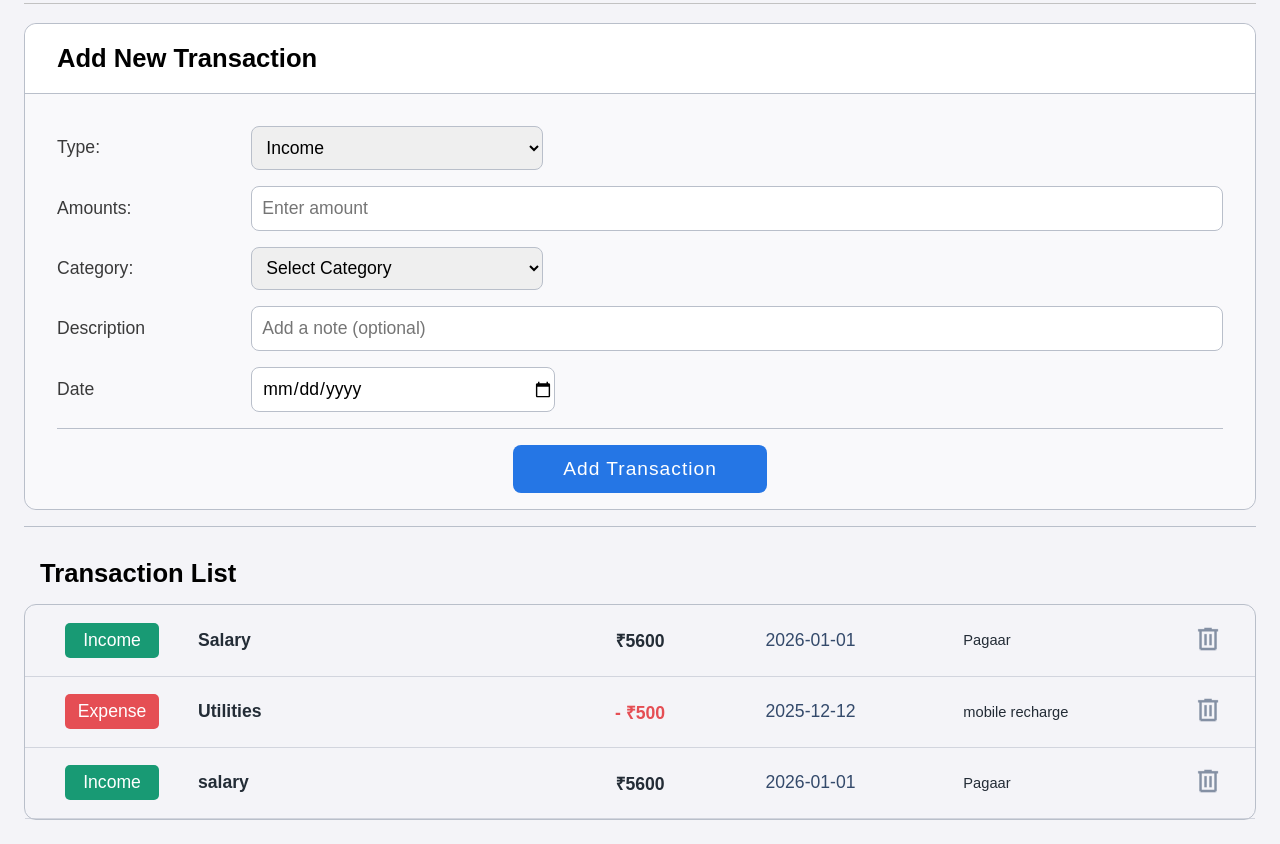
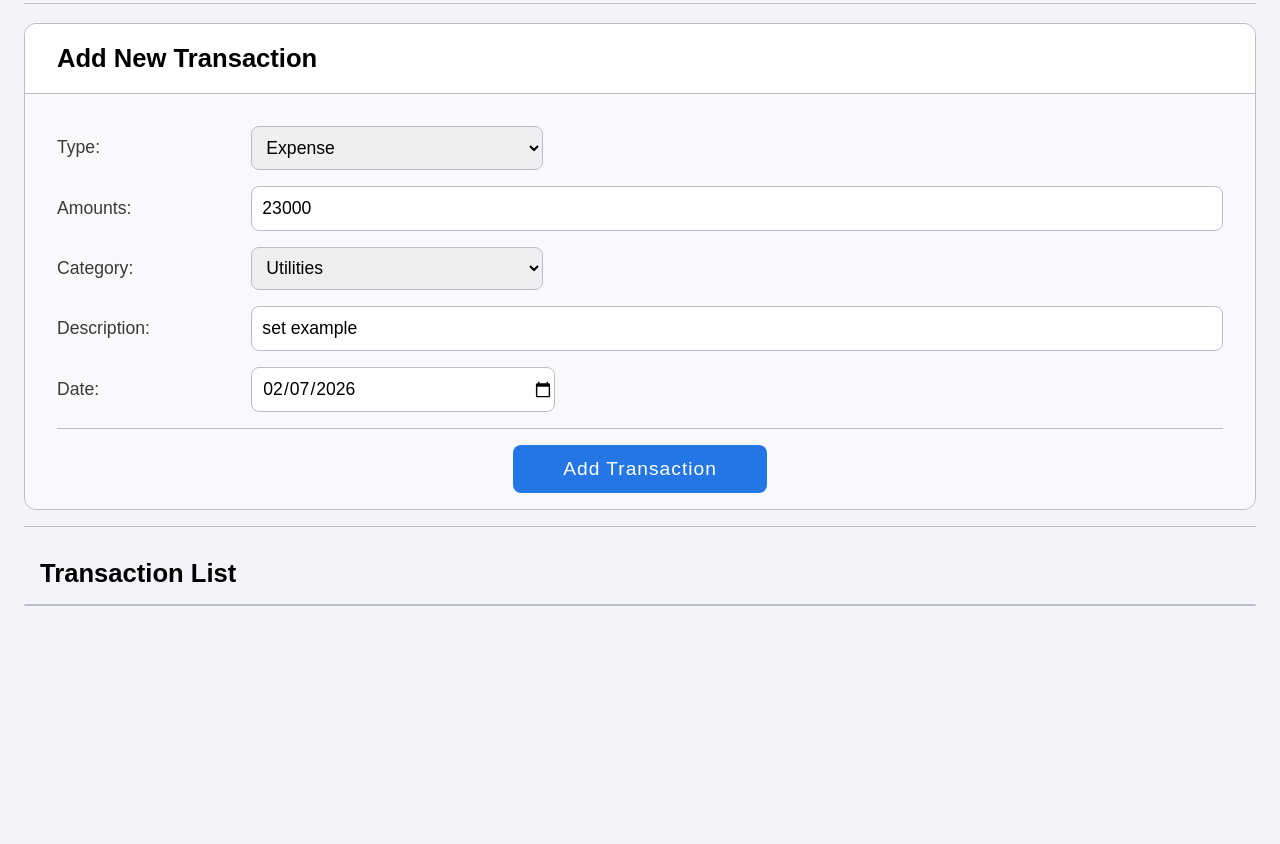
Before and after one commit to Yashkamal-dev/Expense-Tracker, a plain HTML site: page index.html in a window 1280 px wide. Shown: the part 280-1124 px from the top of the page. After the commit the page ends 910 px from the top, so only its background shows below. Drawn offline with Linux system fonts and the light colour scheme.

Commit message:
Remove hard-coded transactions from HTML

```diff
--- a/index.html
+++ b/index.html
@@ -39,8 +39,8 @@
               <div class="input-label-field-wrapper">
                 <label for="type">Type:</label>
                 <select name="type" id="type" class="input-feild dropDown">
+                  <option value="Expense" selected>Expense</option>
                   <option value="Income">Income</option>
-                  <option value="Expense">Expense</option>
                 </select>
               </div>
               <div class="input-label-field-wrapper">
@@ -48,19 +48,20 @@
                 <input
                   type="text"
                   name="amount"
+                  placeholder="Enter amount"
+                  value="23000"
                   id="amount"
-                  placeholder="Enter amount"
                   class="input-feild textBox"
                 />
               </div>
               <div class="input-label-field-wrapper">
                 <label for="category">Category:</label>
                 <select name="type" id="category" class="input-feild dropDown">
-                  <option value="" selected>Select Category</option>
-                  <option value="Food">food</option>
+                  <option value="-1" disabled>Select Category</option>
+                  <option value="Food">Food</option>
                   <option value="Transport">Transport</option>
                   <option value="Groceries">Groceries</option>
-                  <option value="Utilities">Utilities</option>
+                  <option value="Utilities" selected>Utilities</option>
                   <option value="Health">Health</option>
                   <option value="Education">Education</option>
                   <option value="Entertainment">Entertainment</option>
@@ -70,17 +71,18 @@
                 </select>
               </div>
               <div class="input-label-field-wrapper">
-                <label for="description">Description</label>
+                <label for="description">Description:</label>
                 <input
                   type="text"
                   name="description"
                   id="description"
+                  value="set example"
                   placeholder="Add a note (optional)"
                   class="input-feild textBox"
                 />
               </div>
               <div class="input-label-field-wrapper">
-                <label for="date">Date</label>
+                <label for="date">Date:</label>
                 <input
                   type="date"
                   name="date"
@@ -91,7 +93,7 @@
               </div>
             </div>
             <div class="add-btn-con">
-              <button class="addBtn">Add Transaction</button>
+              <button id="addBtn" class="addBtn">Add Transaction</button>
             </div>
           </main>
         </div>
@@ -106,65 +108,10 @@
 
         <!-- the list container -->
         <main class="list-container">
-          <ul class="lists">
-            <!-- <li class="transaction">hello</li> -->
-            <li class="transaction">
-              <span class="type income">Income</span>
-              <h4 class="name">Salary</h4>
-              <strong class="amount income">₹5600</strong>
-              <div class="date-dis-container">
-                <time class="date" datetime="2026-01-01">2026-01-01</time>
-                <i class="separator">•</i>
-                <small class="description">Pagaar</small>
-              </div>
-              <button class="dltBtn">
-                <img
-                  class="dltImg"
-                  src="assests/delete-icon.png"
-                  alt="delete image icon"
-                />
-              </button>
-            </li>
-
-            <li class="transaction">
-              <span class="type expense">Expense</span>
-              <h4 class="name">Utilities</h4>
-              <strong class="amount expense">- ₹500</strong>
-              <div class="date-dis-container">
-                <time class="date" datetime="2025-01-01">2025-12-12</time>
-                <i class="separator">•</i>
-                <small class="description">mobile recharge</small>
-              </div>
-              <button class="dltBtn">
-                <img
-                  class="dltImg"
-                  src="assests/delete-icon.png"
-                  alt="delete image icon"
-                />
-              </button>
-            </li>
-
-            <li class="transaction">
-              <span class="type income">Income</span>
-              <h4 class="name">salary</h4>
-              <strong class="amount">₹5600</strong>
-              <div class="date-dis-container">
-                <time class="date" datetime="2026-01-01">2026-01-01</time>
-                <i class="separator">•</i>
-                <small class="description">Pagaar</small>
-              </div>
-              <button class="dltBtn">
-                <img
-                  class="dltImg"
-                  src="assests/delete-icon.png"
-                  alt="delete image icon"
-                />
-              </button>
-            </li>
-          </ul>
+          <ul id="lists" class="lists"></ul>
         </main>
       </div>
     </div>
-    <script src="script.js"></script>
+    <script type="module" src="script.js"></script>
   </body>
 </html>
```
